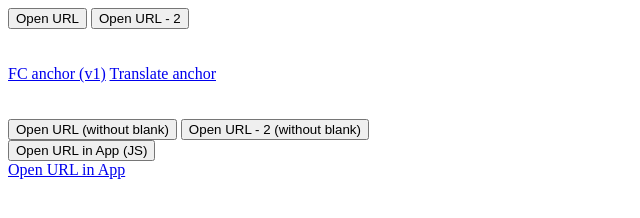
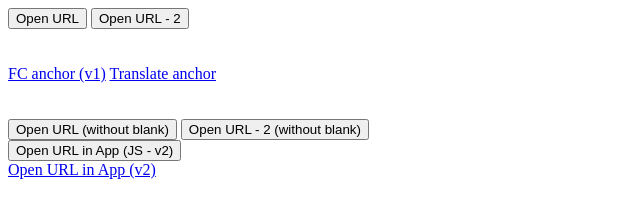
Before and after one commit to yura-shamruk/testpage, a plain HTML site: page index.html in a window 1280 px wide. Shown: the full height of the page, 0-640 px from the left. Drawn offline with Linux system fonts and the light colour scheme.

Commit message:
Update index.html

```diff
--- a/index.html
+++ b/index.html
@@ -13,6 +13,7 @@
             };
             var jsonData = JSON.stringify(data);
             AndroidAppInterface.openUrlInApp(jsonData);
+            Android.openUrlInApp(jsonData);
         }
 
         function invokeAndroid() {
@@ -36,10 +37,10 @@
         <button onclick="window.open('https://translate.google.by/?hl=ru&tab=wT&sl=en&tl=ru&text=swelling&op=translate')">Open URL - 2 (without blank)</button>
     </div>
     <div>
-        <button onclick="callAndroidFunction()">Open URL in App (JS)</button>
+        <button onclick="callAndroidFunction()">Open URL in App (JS - v2)</button>
     </div>
     <div>
-        <a href="javascript:invokeAndroid()">Open URL in App</a>
+        <a href="javascript:invokeAndroid()">Open URL in App (v2)</a>
     </div>
 </body>
 </html>
```
